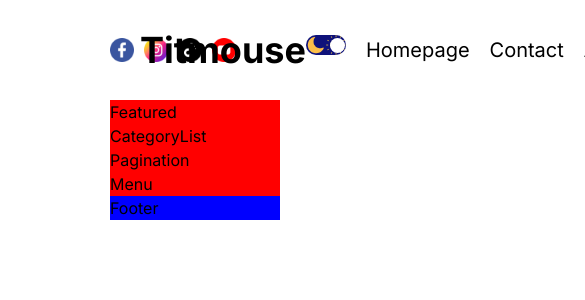
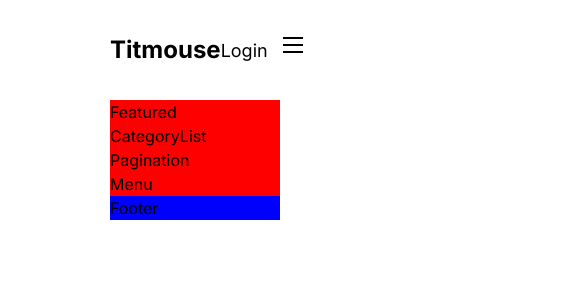
Before and after one commit to shivanshsharma8834/snyder-web, a Next.js app: page / in a window 390 px wide. Shown: the top 300 px of the page, 585 px wide, since content can reach past the window. Built offline with nearby package versions, Linux system fonts and the light colour scheme.

Commit message:
"added responsive menu"

```diff
--- a/src/app/globals.css
+++ b/src/app/globals.css
@@ -20,6 +20,13 @@
   --textColor: #ddd;
   --softBg:#1f273a;
   --softTextColor:#a6a6a6;
+}
+
+.light {
+  --bg:white;
+  --textColor:black;
+  --softBg:#f0f0f0;
+  --softTextColor:#626262;
 }
 
 body {
--- a/src/components/authlinks/Authlinks.tsx
+++ b/src/components/authlinks/Authlinks.tsx
@@ -1,9 +1,11 @@
+"use client"
 
+import { useState } from "react";
 import styles from "./authlinks.module.css";
 import Link from "next/link";
 const Authlinks = () => {
 
-
+    const [open, setOpen] = useState(false);
 
     // temp
     const status = "notauthenticated"
@@ -12,14 +14,36 @@
     return (
         <>
         {status === "notauthenticated" ?
-            <Link href="/login"> Login</Link>
+            <Link href="/login" className={styles.link}> Login</Link>
          :
             <>
-            <Link href="/write">Write</Link>
+            <Link href="/write" className={styles.link}>Write</Link>
             <span className={styles.link}>Logout</span>
             </>
 
         }
+        <div className={styles.burger} onClick={() => {
+            setOpen(!open);
+        }} >
+            <div className={styles.line}></div>
+            <div className={styles.line}></div>
+            <div className={styles.line}></div>
+        </div>
+        {open && (
+            <div className={styles.responsiveMenu}>
+                <Link href="/">Homepage</Link>
+                <Link href="/">About</Link>
+                <Link href="/">Contact</Link>
+                {status === "notauthenticated" ? (
+                    <Link href="/login">Login</Link>
+                ) : (
+                    <>
+                        <Link href="/write">Write</Link>
+                        <span className={styles.line}>Logout</span>
+                    </>
+                )}
+            </div>
+        )}
         </>
 
     )
--- a/src/components/authlinks/authlinks.module.css
+++ b/src/components/authlinks/authlinks.module.css
@@ -1,3 +1,43 @@
 .link {
     cursor: pointer;
 }
+
+.burger {
+    width: 20px;
+    height: 16px;
+    flex-direction: column;
+    justify-content: space-between;
+    cursor: pointer;
+    display: none;
+}
+
+.line {
+    width: 100%;
+    height: 2px;
+    background-color: var(--textColor);
+}
+
+.responsiveMenu {
+    position: absolute;
+    top: 100px;
+    left: 0;
+    background-color: var(--bg);
+    height: calc(100vh - 100px);
+    width: 100%;
+    display: flex;
+    flex-direction: column;
+    align-items: center;
+    justify-content: center;
+    gap: 50px;
+    font-size: 36px;
+}
+
+
+@media screen and (max-width: 640px) {
+    .burger {
+        display:flex;
+    }
+    /* .line {
+        display: none;
+    } */
+}
--- a/src/components/navbar/Navbar.tsx
+++ b/src/components/navbar/Navbar.tsx
@@ -16,9 +16,9 @@
             <div className={styles.logo}>Titmouse</div>
             <div className={styles.links}>
                 <Themetoggle/>
-                <Link href="/">Homepage</Link>
-                <Link href="/">Contact</Link>
-                <Link href="/">About</Link>
+                <Link href="/" className={styles.link}>Homepage</Link>
+                <Link href="/" className={styles.link}>Contact</Link>
+                <Link href="/" className={styles.link}>About</Link>
                 <Authlinks/>
             </div>
         </div>
--- a/src/components/navbar/navbar.module.css
+++ b/src/components/navbar/navbar.module.css
@@ -1,6 +1,6 @@
 .container {
     display: flex;
-    justify-content: space-evenly;
+    justify-content: space-between;
     align-items: center;
     height: 100px;
 }
@@ -25,4 +25,36 @@
     gap: 20px;
     flex: 1;
     font-size: 20px;
+    align-content: center;
 }
+
+@media screen and (max-width: 1280px) {
+    .logo {
+      font-size: 32px;
+    }
+    .links {
+      font-size: 18px;
+      gap: 15px;
+    }
+  }
+  @media screen and (max-width: 1024px) {
+    .social {
+      display: none;
+    }
+    .logo {
+      text-align: left;
+    }
+  }
+  @media screen and (max-width: 768px) {
+    .logo {
+      font-size: 24px;
+    }
+  }
+  @media screen and (max-width: 640px) {
+    .links{
+      justify-content: flex-end;
+    }
+    .link {
+      display: none;
+    }
+  }
--- a/src/components/themetoggle/themetoggle.module.css
+++ b/src/components/themetoggle/themetoggle.module.css
@@ -16,3 +16,9 @@
     height: 15px;
     position: absolute;
 }
+
+@media screen and (max-width: 640px) {
+    .container {
+        display: none;
+    }
+}
```
